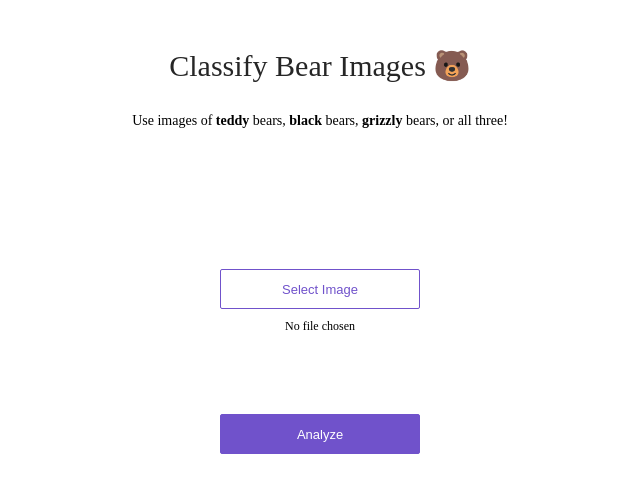
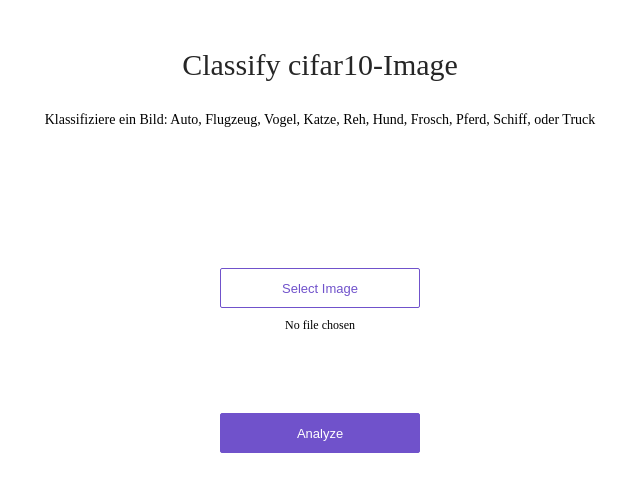
Before and after one commit to offmannn/IC_FastAI_cifar10, a plain HTML site: page app/view/index.html in a window 1280 px wide. Shown: the whole page, without its empty margins (320-960 px from the left). Drawn offline with Linux system fonts and the light colour scheme.

Commit message:
Update index.html

```diff
--- a/app/view/index.html
+++ b/app/view/index.html
@@ -7,10 +7,9 @@
 <body>
 <div>
   <div class='center'>
-    <div class='title'>Classify Bear Images 🐻</div>
+    <div class='title'>Classify cifar10-Image</div>
     <p>
-      Use images of <strong>teddy</strong> bears, <strong>black</strong> bears, <strong>grizzly</strong> bears, or
-      all three!
+      Klassifiziere ein Bild: Auto, Flugzeug, Vogel, Katze, Reh, Hund, Frosch, Pferd, Schiff, oder Truck
     </p>
     <div class='content'>
       <div class='no-display'>
```
